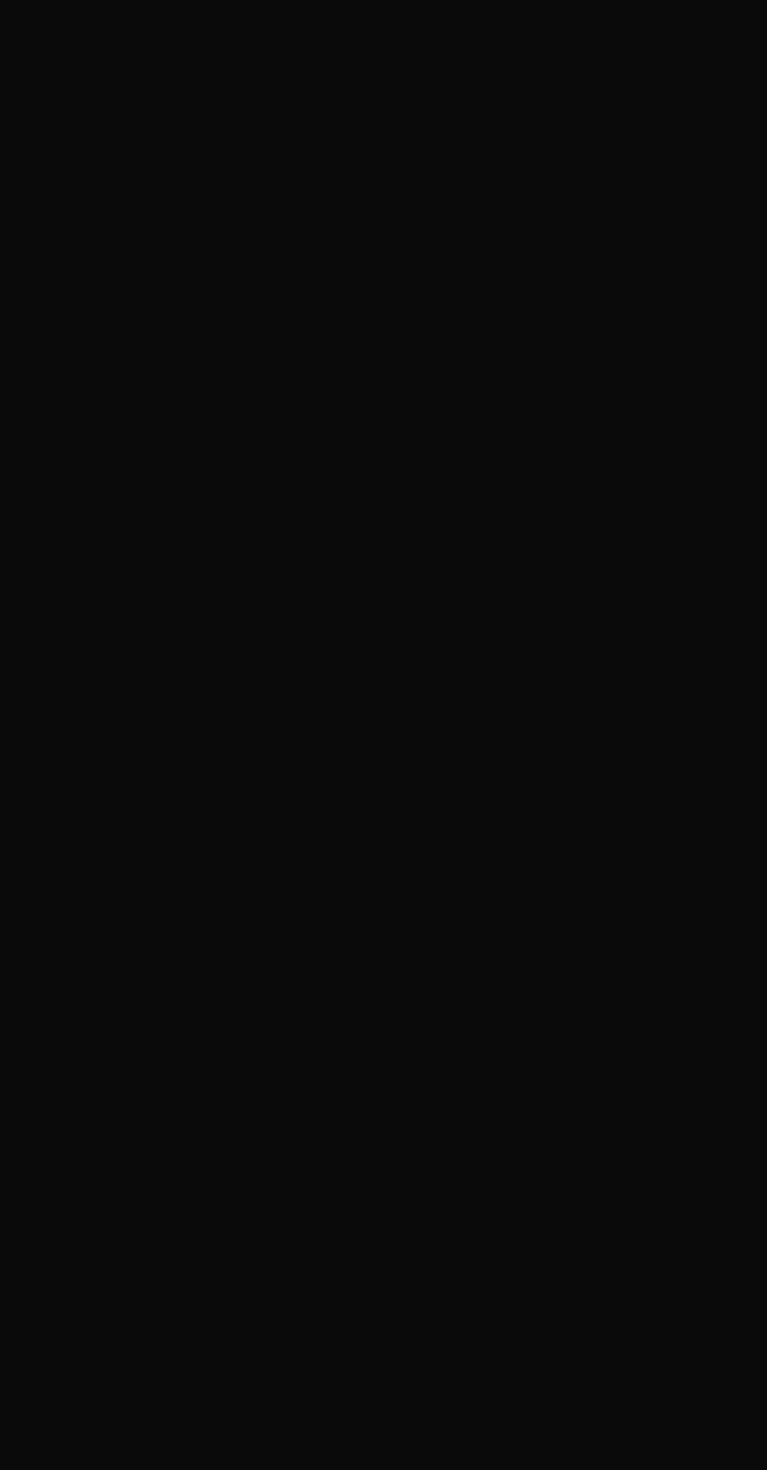
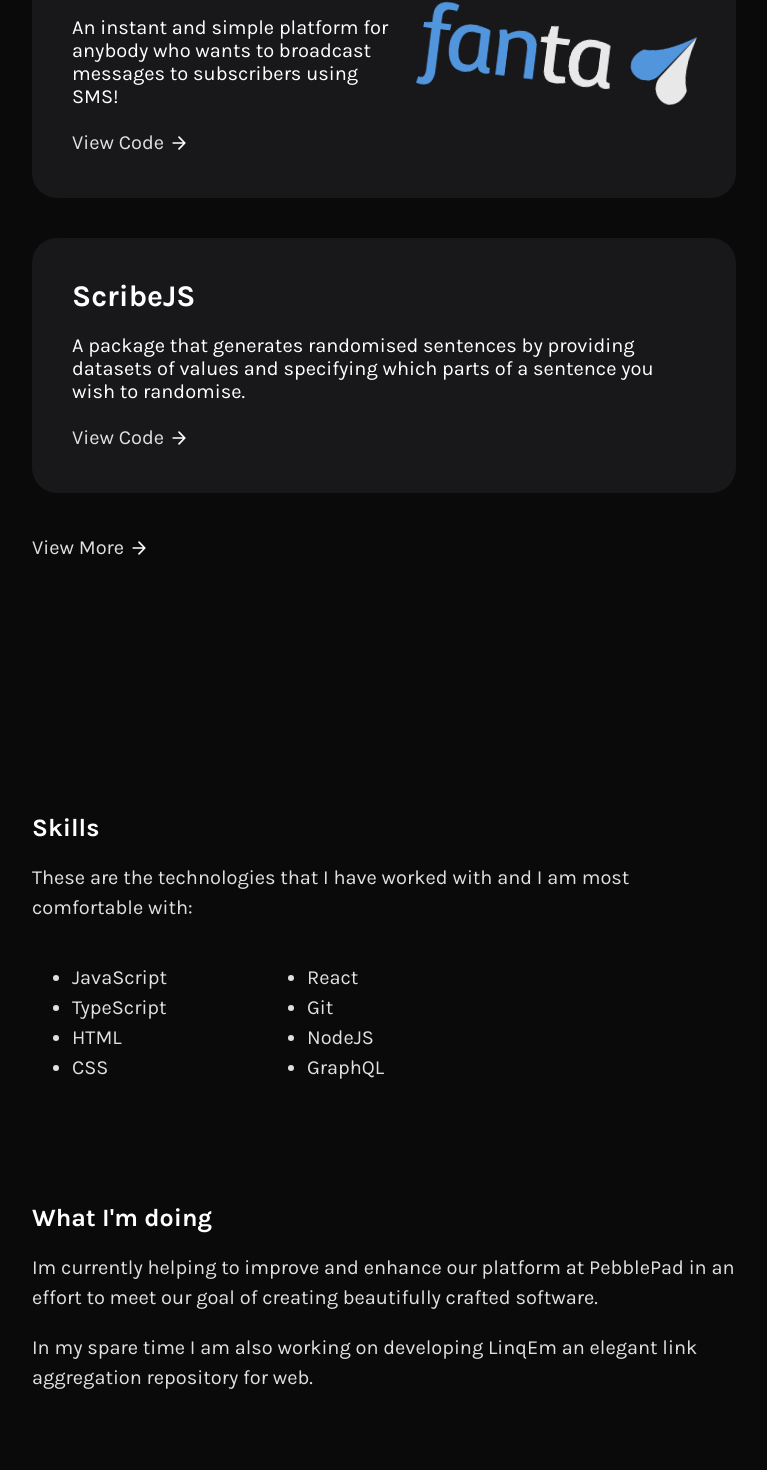
Before and after one commit to ZaphodAndo/personal-site, a Next.js app: page / in a window 1280 px wide. Shown: the part 1216-2686 px from the top of the page, without its empty margins (256-1023 px from the left). Before the commit the page ends 1146 px from the top, so only its background shows below. Built offline with nearby package versions, Linux system fonts and the light colour scheme.

Commit message:
Added content to home page

```diff
--- a/components/NavBar/NavBar.tsx
+++ b/components/NavBar/NavBar.tsx
@@ -6,7 +6,7 @@ function NavBar() {
   return (
     <nav className={styles.nav}>
       <Link href="/">Home</Link>
-      <Link href="posts">Posts</Link>
+      <Link href="/posts">Posts</Link>
     </nav>
   );
 }
--- a/pages/index.tsx
+++ b/pages/index.tsx
@@ -1,4 +1,6 @@
 import Bio from "../components/Bio/Bio";
+import RightArrowIcon from "../components/Icons/RightArrowIcon";
+import ProjectCard from "../components/ProjectCard/ProjectCard";
 import styles from "../styles/Home.module.css";
 
 function Home() {
@@ -15,6 +17,51 @@ function Home() {
           aggregation repository for web.
         </p>
       </div>
+      <div className={styles.projects}>
+        <ProjectCard
+          header="Project Fanta"
+          desc="An instant and simple platform for anybody who wants to broadcast messages to subscribers using SMS!"
+          link="https://github.com/LinqEm/ProjectFanta"
+          image="/images/FantaLogo.png"
+          imageAlt="The logo for Project Fanta"
+        />
+        <ProjectCard
+          header="ScribeJS"
+          desc="A package that generates randomised sentences by providing datasets of values and specifying which parts of a sentence you wish to randomise."
+          link="https://github.com/ZaphodAndo/scribejs"
+        />
+        <a href="https://github.com/ZaphodAndo?tab=repositories">
+          View More <RightArrowIcon className={styles.icon} />
+        </a>
+      </div>
+      <div className={styles.info}>
+        <div className={styles.main}>
+          <h2>Skills</h2>
+          <p>These are the technologies that I have worked with and I am most comfortable with:</p>
+          <div className={styles.mainList}>
+            <ul>
+              <li>JavaScript</li>
+              <li>TypeScript</li>
+              <li>HTML</li>
+              <li>CSS</li>
+            </ul>
+            <ul>
+              <li>React</li>
+              <li>Git</li>
+              <li>NodeJS</li>
+              <li>GraphQL</li>
+            </ul>
+          </div>
+        </div>
+        <div className={styles.main + " " + styles.what}>
+          <h2>What I'm doing</h2>
+          <p>
+            Im currently helping to improve and enhance our platform at PebblePad in an effort to meet our goal of
+            creating beautifully crafted software.
+          </p>
+          <p>In my spare time I am also working on developing LinqEm an elegant link aggregation repository for web.</p>
+        </div>
+      </div>
     </div>
   );
 }
--- a/styles/Home.module.css
+++ b/styles/Home.module.css
@@ -11,3 +11,55 @@
 .home .desc .content:last-of-type {
   margin-top: 20px;
 }
+
+.home .projects {
+  display: flex;
+  flex-wrap: wrap;
+  gap: 40px 5px;
+  margin-top: 250px;
+}
+
+.home .projects a {
+  display: flex;
+  align-items: center;
+  font-size: 20px;
+  line-height: 30px;
+  color: var(--darker-text);
+}
+
+.home .projects a .icon {
+  margin-left: 5px;
+}
+
+.home .info {
+  margin-top: 250px;
+}
+
+.home .info .main {
+  display: flex;
+  flex-wrap: wrap;
+  gap: 20px 5px;
+  line-height: 30px;
+}
+
+.home .info .main h2 {
+  color: var(--light-text);
+  font-size: 25px;
+}
+
+.home .info .main p {
+  color: var(--darker-text);
+  font-size: 20px;
+}
+
+.home .info .main .mainList {
+  display: flex;
+  flex-wrap: wrap;
+  gap: 0 100px;
+  color: var(--darker-text);
+  font-size: 20px;
+}
+
+.home .info .what {
+  margin-top: 100px;
+}
--- a/styles/globals.css
+++ b/styles/globals.css
@@ -10,6 +10,7 @@ body {
 }
 
 h1,
+h2,
 p {
   margin: 0;
 }
```
Also changed, not shown: public/images/FantaLogo.png (added), public/vercel.svg (deleted).
